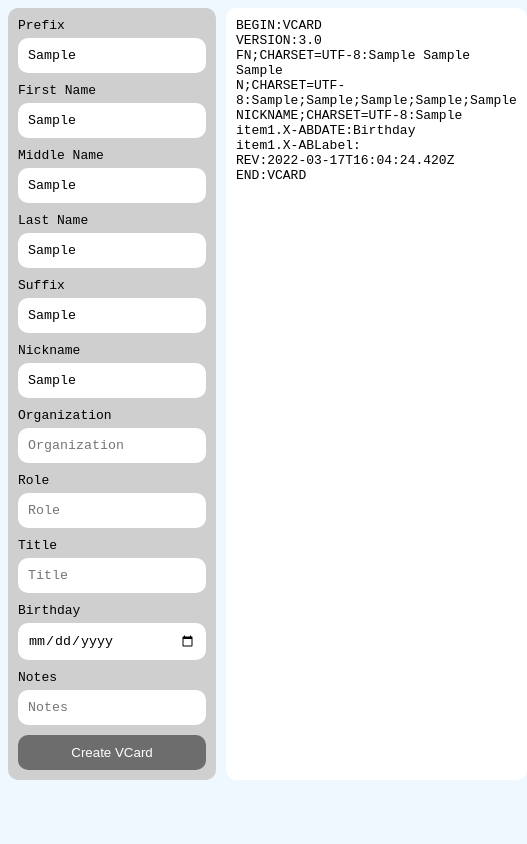
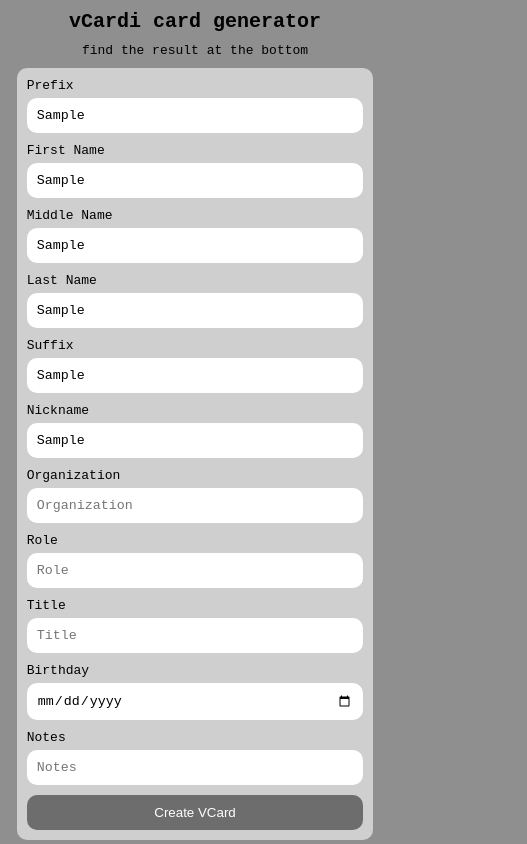
Before and after one commit to sikka-software/vcardi, a plain HTML site: page index.html in a window 390 px wide. Both pictures are taken after typing "Sample", "Sample", "Sample", "Sample", "Sample", "Sample" into the empty fields and a click on the input "Create VCard". Shown: the top 844 px of the page, 527 px wide, since content can reach past the window. Drawn offline with Linux system fonts and the light colour scheme.

Commit message:
added more styling + added download button

```diff
--- a/index.html
+++ b/index.html
@@ -9,7 +9,9 @@
     <!-- <script src="https://unpkg.com/@sikka/vcardi@1.1.1"></script> -->
   </head>
   <body>
-    <div style="display: flex; flex-direction: row">
+    <div id="title-desktop">vCardi card generator</div>
+    <div id="title-mobile">find the result at the bottom</div>
+    <div id="main-div">
       <form action="submit" id="maker">
         <label for="prefix">
           <span>Prefix</span>
--- a/site.js
+++ b/site.js
@@ -107,18 +107,15 @@ let fn = document.getElementById("first-name").value;
 
 const form = document.getElementById("maker");
 
+let downloadButton = document.createElement("div");
+downloadButton.innerHTML = "downlaod vcard";
+downloadButton.id = "download-vcard";
+let myCard;
 form.addEventListener("submit", (event) => {
-  // stop form submission
+  event.preventDefault();
 
-  event.preventDefault();
-  //   console.log(createVCard);
-  //   for (let i = 0; i < event.target.length - 1; i++) {
-  //     console.log("making vcard", event.target[i].value);
-  //   }
-  // let downloadButton = document.createElement("button");
-  // downloadButton.innerHTML = "downlaod vcard";
   let result = document.getElementById("result");
-  let mycard = createVCard({
+  myCard = createVCard({
     last_updated: new Date().toISOString(),
     prefix: form.elements["prefix"].value,
     first_name: form.elements["first-name"].value,
@@ -142,9 +139,18 @@ form.addEventListener("submit", (event) => {
     socials: [],
     addresses: [],
   });
-  // console.log(mycard);
-  result.innerHTML = mycard + "</br>";
-  // console.log("suffix is", form.elements["suffix"].value);
-  // result.appendChild(downloadButton);
-  // downloadButton.click();
+  result.innerHTML = myCard + "</br>";
+  result.appendChild(downloadButton);
 });
+
+downloadButton.onclick = () => {
+  var blob = new Blob([myCard], {
+    type: "text/x-vcard",
+  });
+
+  let cardURL = URL.createObjectURL(blob);
+  var downloadLink = document.createElement("a");
+  downloadLink.setAttribute("href", cardURL);
+  downloadLink.setAttribute("download", "vCardi.vcf");
+  downloadLink.click();
+};
--- a/style.css
+++ b/style.css
@@ -1,6 +1,12 @@
 body {
-  background-color: aliceblue;
+  background-color: rgb(143, 143, 143);
+
   font-family: monospace;
+}
+
+#main-div {
+  display: flex;
+  flex-direction: row;
 }
 form {
   display: flex;
@@ -31,7 +37,14 @@ label input {
   border: none;
   width: -webkit-fill-available;
 }
-
+#download-vcard {
+  background-color: black;
+  color: white;
+  margin-top: 10px;
+  border-radius: 10px;
+  padding: 10px;
+  width: max-content;
+}
 #btn {
   padding: 10px;
   cursor: pointer;
@@ -50,3 +63,42 @@ label input {
   border-radius: 10px;
   width: 100%;
 }
+
+#title-desktop {
+  font-size: 20px;
+  font-weight: 600;
+  margin: 10px;
+}
+#title-mobile {
+  display: none;
+}
+@media (max-width: 600px) {
+  #main-div {
+    flex-direction: column;
+    width: 100%;
+    justify-content: center;
+    align-items: center;
+    margin-top: 10px;
+  }
+  form {
+    width: 90%;
+    max-width: none;
+    margin: 0px;
+  }
+  #result {
+    max-width: none;
+    margin: 0px;
+
+    margin-top: 10px;
+    width: 90%;
+  }
+  #title-desktop {
+    /* display: none; */
+    text-align: center;
+  }
+  #title-mobile {
+    display:block;
+    text-align: center;
+    /* background-color: red; */
+  }
+}
```
